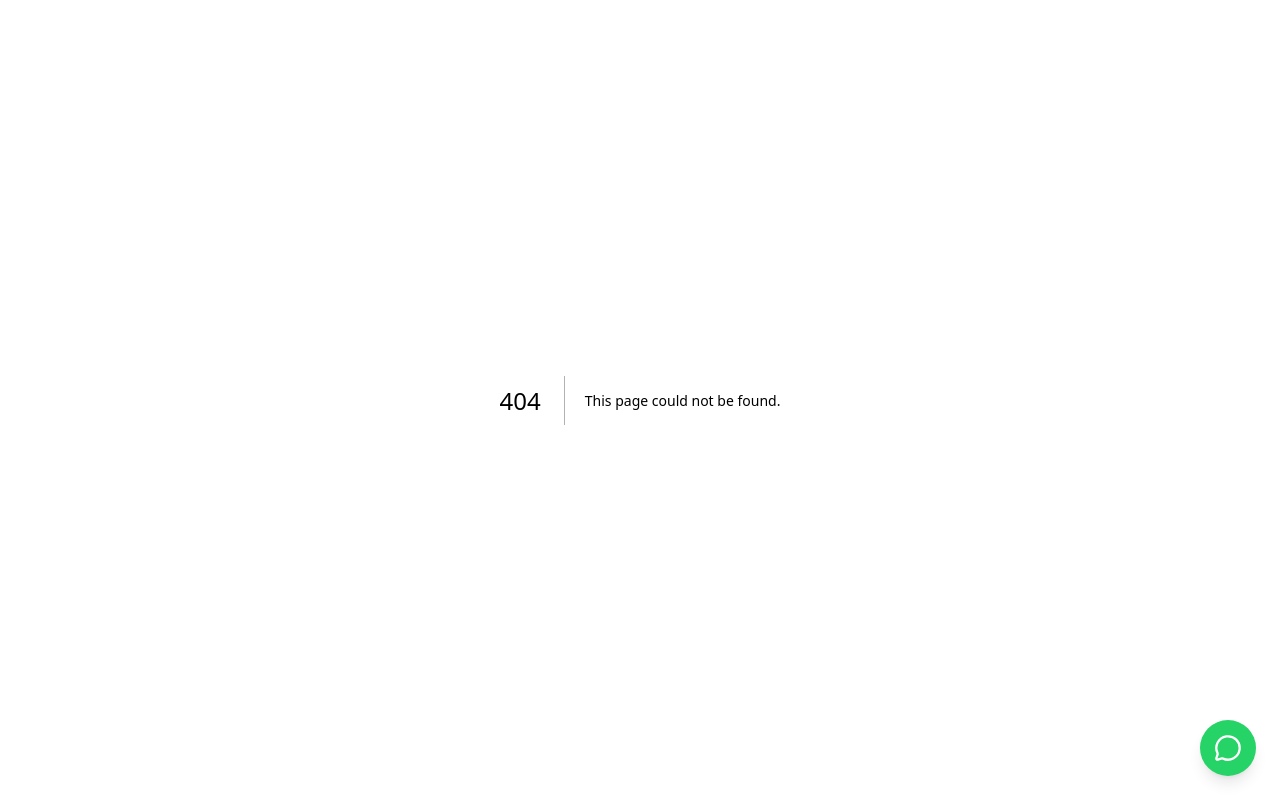
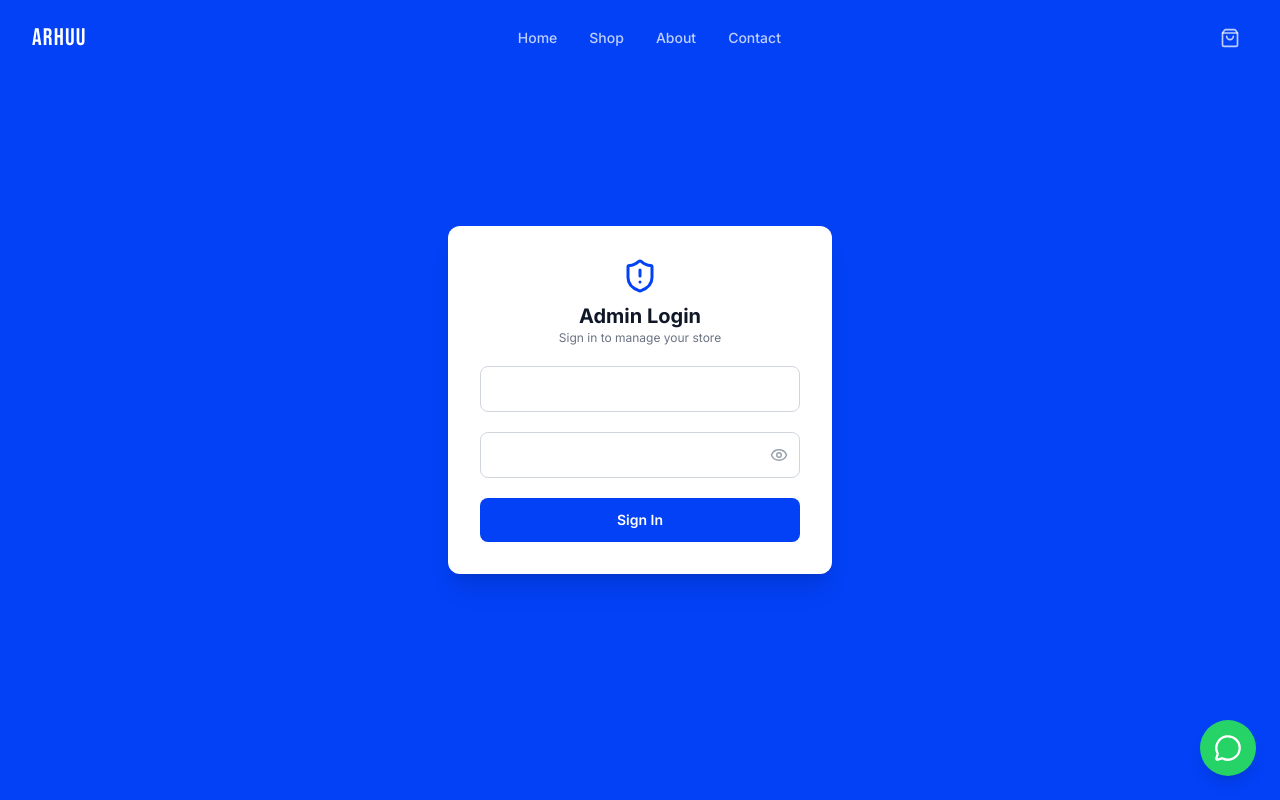
Before and after one commit to jagadeesh0417/shop, a Next.js app: page /admin/login in a window 1280 px wide. Before the commit this address had no page. Shown: the top 800 px of the page. Built offline with nearby package versions, Linux system fonts and the light colour scheme; sample sign-in values are in the browser's storage.

Commit message:
add admin auth: login page, JWT API, protected layout

```diff
--- a/package.json
+++ b/package.json
@@ -10,6 +10,7 @@
   },
   "dependencies": {
     "framer-motion": "^12.42.2",
+    "jsonwebtoken": "^9.0.3",
     "lucide-react": "^1.27.0",
     "mongoose": "^9.8.0",
     "next": "16.2.12",
@@ -19,6 +20,7 @@
   },
   "devDependencies": {
     "@tailwindcss/postcss": "^4",
+    "@types/jsonwebtoken": "^9.0.10",
     "@types/node": "^20",
     "@types/react": "^19",
     "@types/react-dom": "^19",
--- /dev/null
+++ b/src/app/admin/layout.tsx
@@ -0,0 +1,24 @@
+'use client';
+
+import { useEffect, useState } from 'react';
+import { useRouter, usePathname } from 'next/navigation';
+
+export default function AdminLayout({ children }: { children: React.ReactNode }) {
+  const router = useRouter();
+  const pathname = usePathname();
+  const [authed, setAuthed] = useState(false);
+
+  useEffect(() => {
+    const token = localStorage.getItem('admin_token');
+    if (!token) {
+      router.replace('/admin/login');
+    } else {
+      setAuthed(true);
+    }
+  }, [router]);
+
+  if (pathname === '/admin/login') return <>{children}</>;
+  if (!authed) return null;
+
+  return <>{children}</>;
+}
--- /dev/null
+++ b/src/app/admin/login/page.tsx
@@ -0,0 +1,79 @@
+'use client';
+
+import { useState, FormEvent } from 'react';
+import { useRouter } from 'next/navigation';
+import { ShieldAlert, Eye, EyeOff } from 'lucide-react';
+
+export default function AdminLoginPage() {
+  const router = useRouter();
+  const [email, setEmail] = useState('');
+  const [password, setPassword] = useState('');
+  const [error, setError] = useState('');
+  const [loading, setLoading] = useState(false);
+  const [showPw, setShowPw] = useState(false);
+
+  const handleSubmit = async (e: FormEvent) => {
+    e.preventDefault();
+    setError('');
+    setLoading(true);
+    try {
+      const res = await fetch('/api/admin/login', {
+        method: 'POST',
+        headers: { 'Content-Type': 'application/json' },
+        body: JSON.stringify({ email, password }),
+      });
+      const data = await res.json();
+      if (!res.ok) {
+        setError(data.error || 'Login failed');
+        setLoading(false);
+        return;
+      }
+      localStorage.setItem('admin_token', data.token);
+      router.push('/admin');
+    } catch {
+      setError('Something went wrong');
+      setLoading(false);
+    }
+  };
+
+  return (
+    <div className="min-h-screen bg-[#0341F6] flex items-center justify-center px-4">
+      <form onSubmit={handleSubmit} className="w-full max-w-sm bg-white rounded-xl p-8 shadow-xl space-y-5">
+        <div className="text-center">
+          <ShieldAlert size={36} className="mx-auto mb-2 text-[#0341F6]" />
+          <h1 className="text-xl font-bold text-gray-900">Admin Login</h1>
+          <p className="text-xs text-gray-500">Sign in to manage your store</p>
+        </div>
+        {error && <p className="text-xs text-red-600 bg-red-50 px-3 py-2 rounded">{error}</p>}
+        <input
+          type="email"
+          value={email}
+          onChange={(e) => setEmail(e.target.value)}
+          placeholder="Email"
+          required
+          className="w-full border border-gray-300 rounded-lg px-4 py-3 text-sm focus:outline-none focus:ring-2 focus:ring-[#0341F6]"
+        />
+        <div className="relative">
+          <input
+            type={showPw ? 'text' : 'password'}
+            value={password}
+            onChange={(e) => setPassword(e.target.value)}
+            placeholder="Password"
+            required
+            className="w-full border border-gray-300 rounded-lg px-4 py-3 text-sm pr-10 focus:outline-none focus:ring-2 focus:ring-[#0341F6]"
+          />
+          <button type="button" onClick={() => setShowPw(!showPw)} className="absolute right-3 top-1/2 -translate-y-1/2 text-gray-400 hover:text-gray-600">
+            {showPw ? <EyeOff size={18} /> : <Eye size={18} />}
+          </button>
+        </div>
+        <button
+          type="submit"
+          disabled={loading}
+          className="w-full bg-[#0341F6] text-white rounded-lg py-3 text-sm font-semibold hover:bg-[#0341F6]/90 transition-colors disabled:opacity-50"
+        >
+          {loading ? 'Signing in...' : 'Sign In'}
+        </button>
+      </form>
+    </div>
+  );
+}
--- /dev/null
+++ b/src/app/api/admin/login/route.ts
@@ -0,0 +1,22 @@
+import { NextResponse } from 'next/server';
+import jwt from 'jsonwebtoken';
+
+export async function POST(req: Request) {
+  try {
+    const { email, password } = await req.json();
+
+    if (email !== process.env.ADMIN_EMAIL || password !== process.env.ADMIN_PASSWORD) {
+      return NextResponse.json({ error: 'Invalid credentials' }, { status: 401 });
+    }
+
+    const token = jwt.sign(
+      { email, role: 'admin' },
+      process.env.JWT_SECRET!,
+      { expiresIn: '7d' }
+    );
+
+    return NextResponse.json({ token });
+  } catch {
+    return NextResponse.json({ error: 'Login failed' }, { status: 500 });
+  }
+}
```
Also changed, not shown: 1 other file (tests, documents, lock files or other folders).
